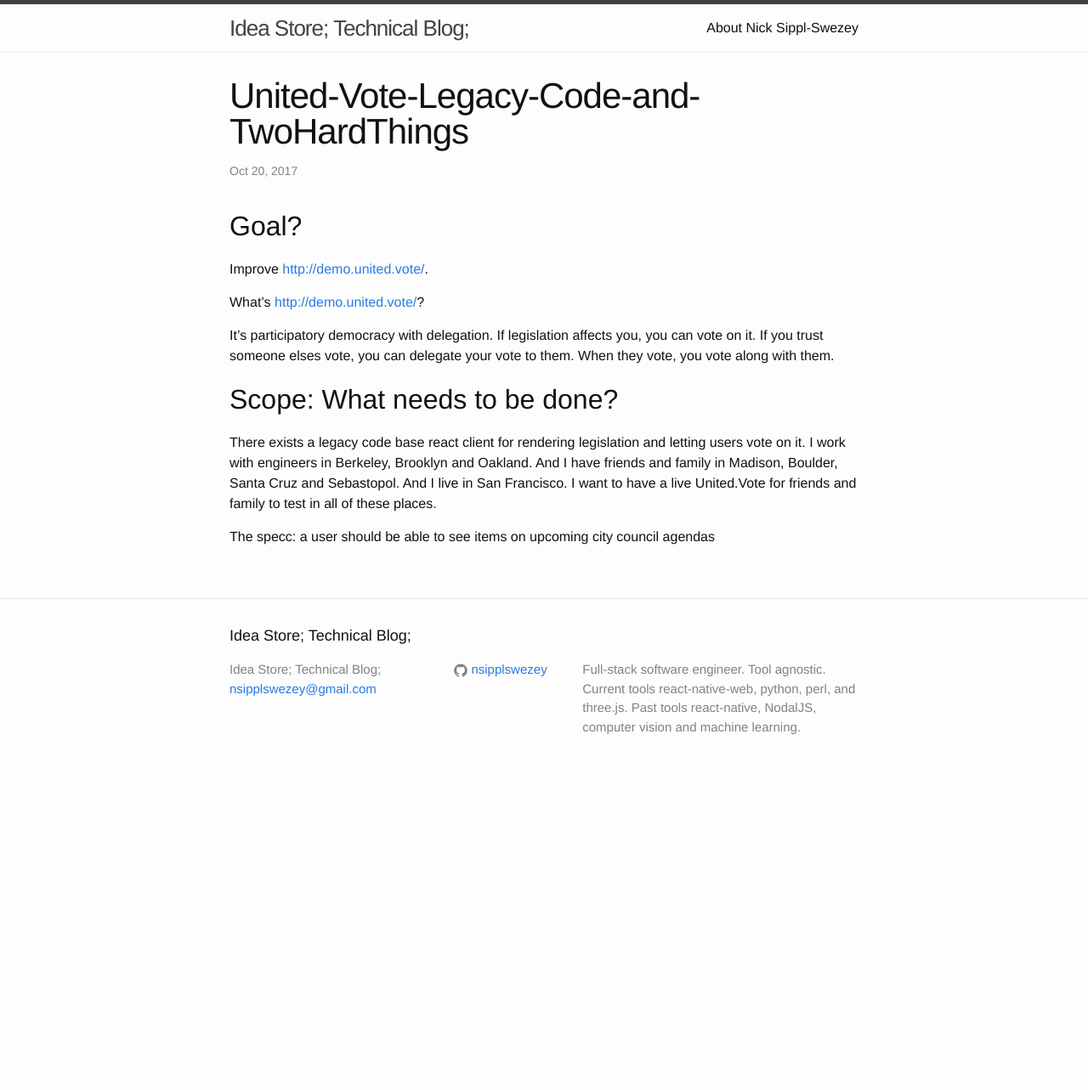
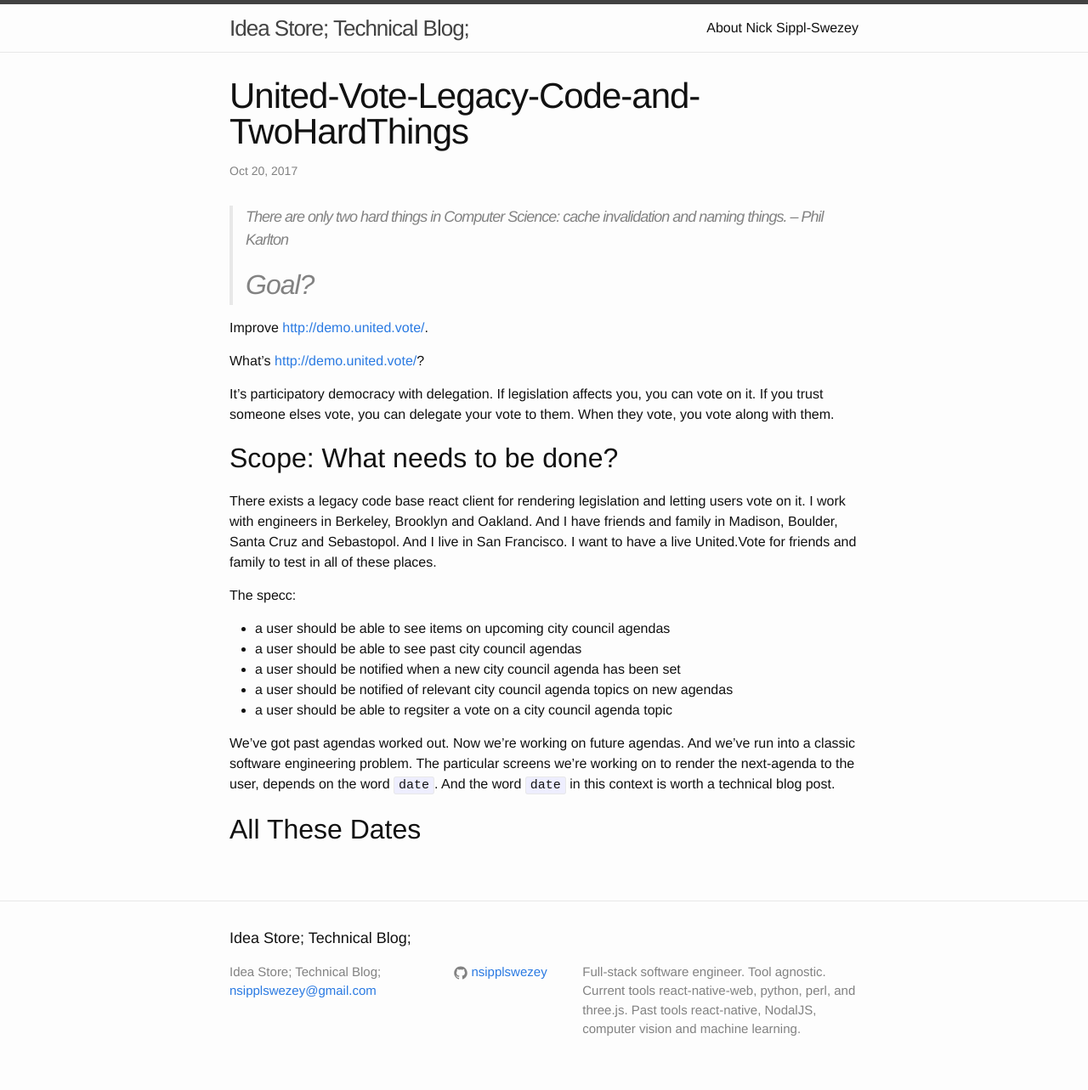
Before and after one commit to nsipplswezey/nsipplswezey.github.io, a Jekyll site: the page built from _posts/2017-10-20-United-Vote-Legacy-Code-and-TwoHardThings.md, in a window 1280 px wide. Shown: the whole page at 85% size. Built offline with Jekyll 4.4.1, drawn with Linux system fonts in a browser that asks for light colours; comment, search, counter and statistics services are not loaded; before the commit the page ends 927 px from its top, so only the background shows below that.

Commit message:
Saved 2017-10-20-United-Vote-Legacy-Code-and-TwoHardThings.md with Dillinger.io

```diff
--- a/_posts/2017-10-20-United-Vote-Legacy-Code-and-TwoHardThings.md
+++ b/_posts/2017-10-20-United-Vote-Legacy-Code-and-TwoHardThings.md
@@ -2,7 +2,8 @@
 layout: post
 title: United-Vote-Legacy-Code-and-TwoHardThings
 ---
-
+> There are only two hard things in Computer Science: cache invalidation and naming things.
+>-- Phil Karlton
 ## Goal?
 
 Improve [http://demo.united.vote/](http://demo.united.vote/).
@@ -15,4 +16,13 @@ It's participatory democracy with delegation. If legislation affects you, you ca
 
 There exists a legacy code base react client for rendering legislation and letting users vote on it. I work with engineers in Berkeley, Brooklyn and Oakland. And I have friends and family in Madison, Boulder, Santa Cruz and Sebastopol. And I live in San Francisco. I want to have a live United.Vote for friends and family to test in all of these places.
 
-The specc: a user should be able to see items on upcoming city council agendas
+The specc:
+- a user should be able to see items on upcoming city council agendas
+- a user should be able to see past city council agendas
+- a user should be notified when a new city council agenda has been set
+- a user should be notified of relevant city council agenda topics on new agendas
+- a user should be able to regsiter a vote on a city council agenda topic
+
+We've got past agendas worked out. Now we're working on future agendas. And we've run into a classic software engineering problem. The particular screens we're working on to render the next-agenda to the user, depends on the word `date`. And the word `date` in this context is worth a technical blog post.
+
+## All These Dates
```
